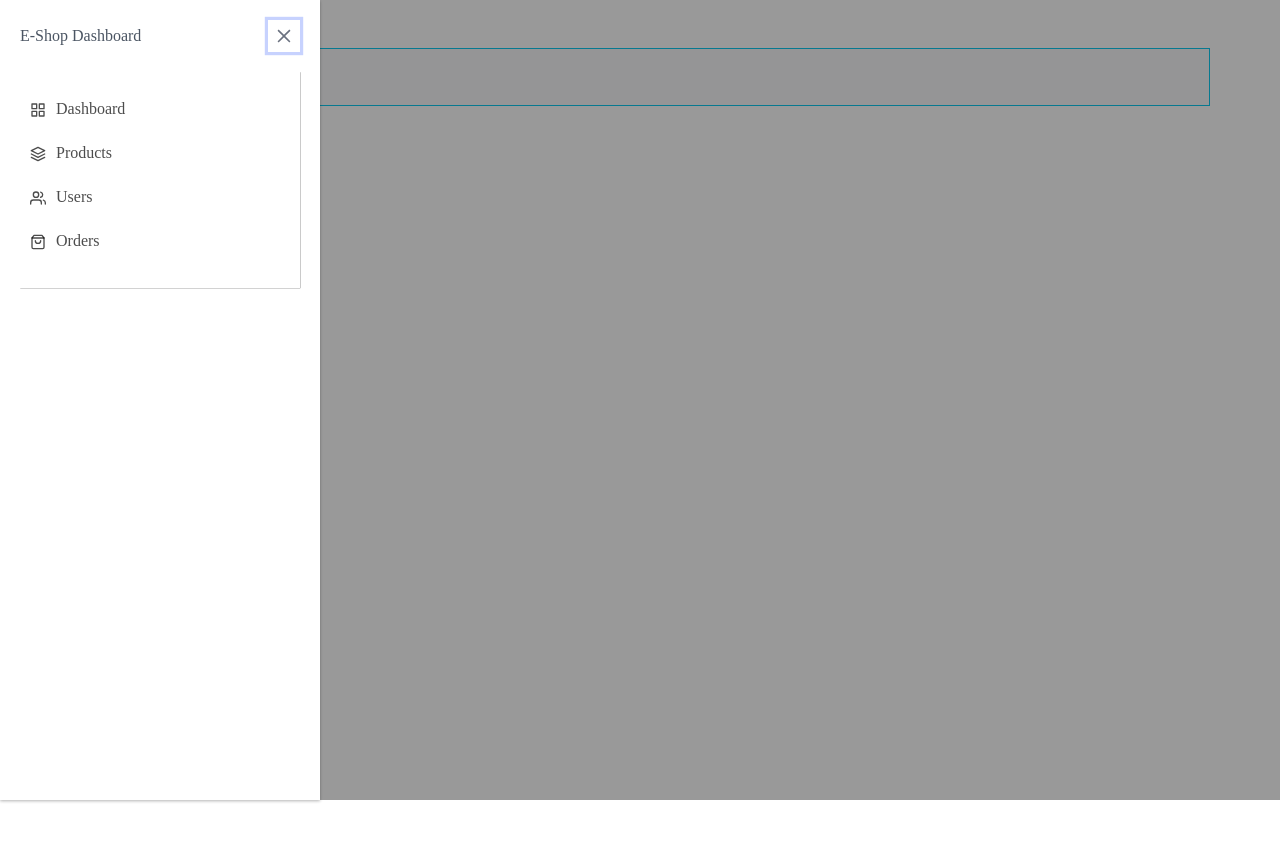
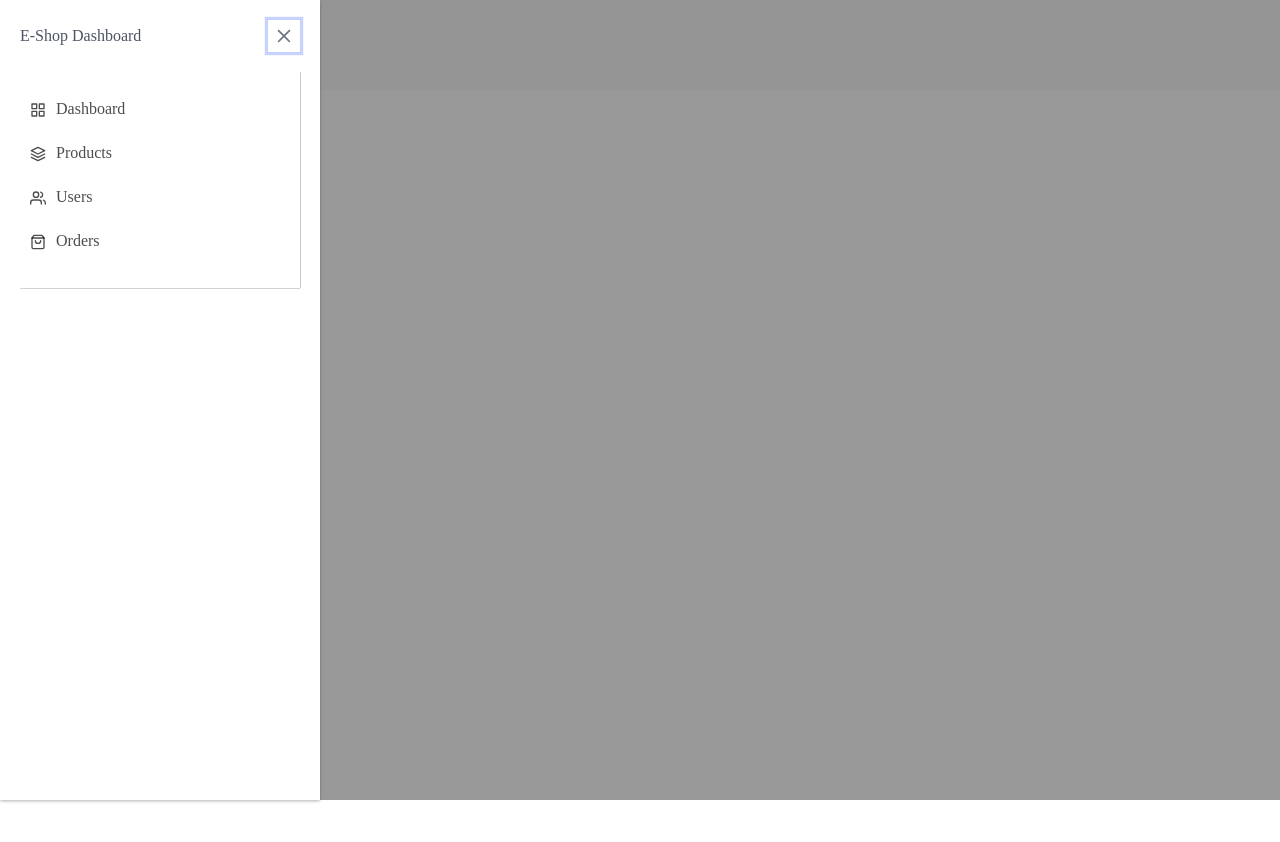
Before and after one commit to gebrina/e-shop, a React (Vite) app: page /dashbaord/users in a window 1280 px wide. Shown: the top 842 px of the page. After the commit the page ends 800 px from the top, so only its background shows below. Built offline with nearby package versions, Linux system fonts and the light colour scheme; a web font is replaced by a local one.

Commit message:
updatednavbar

```diff
--- a/src/components/Sidbar.tsx
+++ b/src/components/Sidbar.tsx
@@ -15,7 +15,7 @@ const Sidbar: FC<SidebarProps> = ({ visible, setVisible }) => {
         visible={visible}
         onHide={() => setVisible()}
       >
-        <Navbar />
+        <Navbar setVisible={setVisible} />
       </Sidebar>
     </div>
   );
--- a/src/components/navbar/MenusData.tsx
+++ b/src/components/navbar/MenusData.tsx
@@ -9,7 +9,7 @@ export const menus: Menu[] = [
   {
     inDashboard: true,
     label: "Dashboard",
-    path: "/dashboard",
+    path: "/dashboard/",
     icon: <FiGrid />,
   },
   {
--- a/src/components/navbar/Navbar.scss
+++ b/src/components/navbar/Navbar.scss
@@ -17,5 +17,9 @@ ul {
         background-color: rgba(14, 85, 167, 0.7);
       }
     }
+    .active {
+      color: rgba(255, 255, 255, 1);
+      background-color: rgba(14, 85, 167, 0.7);
+    }
   }
 }
--- a/src/components/navbar/Navbar.tsx
+++ b/src/components/navbar/Navbar.tsx
@@ -1,14 +1,19 @@
 import { NavLink } from "react-router-dom";
 import { menus } from "./MenusData";
 import "./Navbar.scss";
-const Navbar = () => {
+import { FC } from "react";
+
+type NavbarProps = {
+  setVisible: () => void;
+};
+const Navbar: FC<NavbarProps> = ({ setVisible }) => {
   return (
     <header>
       <nav>
         <ul>
           {menus.map((menu) => {
             return (
-              <li key={menu.label}>
+              <li onClick={() => setVisible()} key={menu.label}>
                 <NavLink
                   className={({ isActive }) =>
                     isActive ? "active menu-link" : "menu-link"
--- a/src/dashboard/layout.tsx
+++ b/src/dashboard/layout.tsx
@@ -5,6 +5,8 @@ import { User } from "./user";
 import Dashboard from ".";
 import { useState } from "react";
 import Sidbar from "../components/Sidbar";
+import { FiSlack } from "react-icons/fi";
+import { Button } from "primereact/button";
 const DashboardLayout = () => {
   const [visible, setVisible] = useState(true);
 
@@ -12,14 +14,22 @@ const DashboardLayout = () => {
     setVisible(!visible);
   };
   return (
-    <div className="container my-5 bg-light h-50 border border-1 py-3 border-info">
+    <div className="container-fluid px-5 bg-light h-50 py-3 border-info">
+      <nav>
+        <button
+          onClick={toggleVisibility}
+          className="btn btn-outline-secondary d-flex"
+        >
+          <FiSlack style={{ fontSize: 20 }} />
+        </button>
+      </nav>
       <BrowserRouter>
         <Sidbar visible={visible} setVisible={toggleVisibility} />
         <Routes>
           <Route path="/dashboard" element={<Dashboard />} />
           <Route path="/dashboard/products" element={<Product />} />
           <Route path="/dashboard/orders" element={<Order />} />
-          <Route path="dashbaord/users" element={<User />} />
+          <Route path="/dashbaord/users" element={<User />} />
         </Routes>
       </BrowserRouter>
     </div>
```
